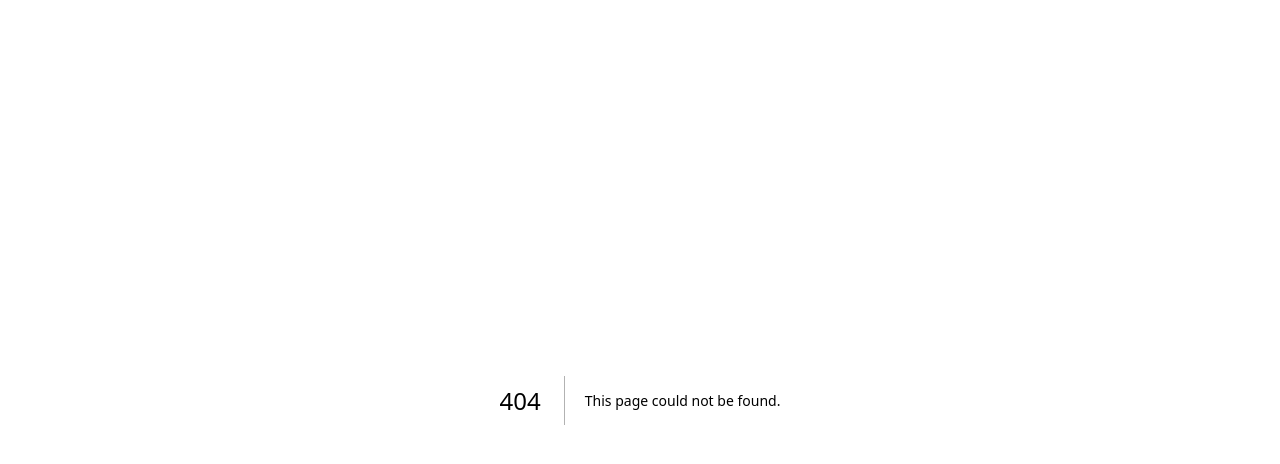
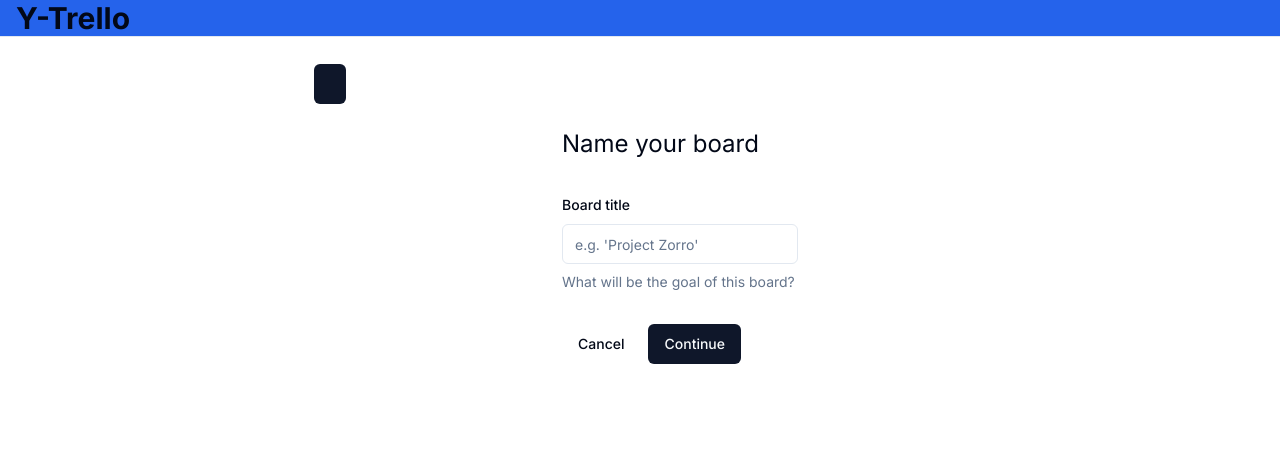
Before and after one commit to LaBisquerie/trello-clone, a Next.js app: page /board/create in a window 1280 px wide. Before the commit this address had no page. Shown: the top 464 px of the page. Built offline with nearby package versions, Linux system fonts and the light colour scheme.

Commit message:
Add board page

```diff
--- /dev/null
+++ b/app/(dashboard)/(routes)/board/[boardId]/page.tsx
@@ -0,0 +1,7 @@
+const BoardIdPage = async ({ params } : {params: { boardId: string }}) => {
+  return (
+    <p>board id : {params.boardId}</p>
+  )
+}
+
+export default BoardIdPage;
--- /dev/null
+++ b/app/(dashboard)/(routes)/board/create/page.tsx
@@ -0,0 +1,71 @@
+"use client";
+
+import * as z from "zod";
+import axios from "axios";
+import { zodResolver } from "@hookform/resolvers/zod";
+import { useForm } from "react-hook-form";
+import { useRouter } from "next/navigation";
+
+import { Form, FormControl, FormDescription, FormField, FormItem, FormLabel, FormMessage } from "@/components/ui/form";
+import { Button } from "@/components/ui/button";
+import { Input } from "@/components/ui/input";
+import Link from "next/link";
+import toast from "react-hot-toast";
+
+const formSchema = z.object({
+  title: z.string().min(1, {
+    message: "Title is required",
+  }),
+});
+
+const CreatePage = () => {
+  const router = useRouter();
+  const form = useForm<z.infer<typeof formSchema>>({
+    resolver: zodResolver(formSchema),
+    defaultValues: {
+      title: ""
+    },
+  });
+
+  const { isSubmitting, isValid } = form.formState;
+
+  const onSubmit = async (values: z.infer<typeof formSchema>) => {
+    try {
+      const response = await axios.post('/api/board', values);
+      router.push(`/board/${response.data.id}`);
+      toast.success("Board created");
+    } catch {
+      toast.error("Something went wrong");
+    }
+  }
+
+  return (
+    <div className="max-w-5xl mx-auto flex md:items-center md:justify-center h-full p-6">
+      <div>
+        <h1 className="text-2xl">Name your board</h1>
+        <Form {...form}>
+          <form onSubmit={form.handleSubmit(onSubmit)} className="space-y-8 mt-8">
+            <FormField control={form.control} name="title" render={({ field }) => (
+              <FormItem>
+                <FormLabel>Board title</FormLabel>
+                <FormControl>
+                  <Input disabled={isSubmitting} placeholder="e.g. 'Project Zorro'" {...field} />
+                </FormControl>
+                <FormDescription>What will be the goal of this board?</FormDescription>
+                <FormMessage />
+              </FormItem>
+            )} />
+            <div className="flex items-center gap-x-2">
+              <Link href="/">
+                <Button type="button" variant="ghost">Cancel</Button>
+              </Link>
+              <Button type="submit" disabled={!isValid && isSubmitting}>Continue</Button>
+            </div>
+          </form>
+        </Form>
+      </div>
+    </div>
+  )
+}
+
+export default CreatePage
--- a/app/(dashboard)/(routes)/page.tsx
+++ b/app/(dashboard)/(routes)/page.tsx
@@ -1,8 +1,20 @@
-import Image from 'next/image'
+import { Button } from '@/components/ui/button';
+import { UserButton, auth } from '@clerk/nextjs'
+import Link from 'next/link';
 
 export default function Home() {
+  const { userId } = auth();
+
   return (
     <main className="flex min-h-screen flex-col items-center justify-between p-24">
+      {userId && (
+        <>
+          <Link href="/board/create">
+            <Button>New board</Button>
+          </Link>
+
+        </>
+      )}
     </main>
   )
 }
--- a/app/(dashboard)/layout.tsx
+++ b/app/(dashboard)/layout.tsx
@@ -7,7 +7,7 @@
   children: React.ReactNode;
 }) => {
   return (
-    <div className="h-full text-slate-50">
+    <div className="h-full">
       <Navbar />
       <main className="md:pl-20 pt-16 h-full">
         <div className="">
--- /dev/null
+++ b/components/ui/form.tsx
@@ -0,0 +1,176 @@
+import * as React from "react"
+import * as LabelPrimitive from "@radix-ui/react-label"
+import { Slot } from "@radix-ui/react-slot"
+import {
+  Controller,
+  ControllerProps,
+  FieldPath,
+  FieldValues,
+  FormProvider,
+  useFormContext,
+} from "react-hook-form"
+
+import { cn } from "@/lib/utils"
+import { Label } from "@/components/ui/label"
+
+const Form = FormProvider
+
+type FormFieldContextValue<
+  TFieldValues extends FieldValues = FieldValues,
+  TName extends FieldPath<TFieldValues> = FieldPath<TFieldValues>
+> = {
+  name: TName
+}
+
+const FormFieldContext = React.createContext<FormFieldContextValue>(
+  {} as FormFieldContextValue
+)
+
+const FormField = <
+  TFieldValues extends FieldValues = FieldValues,
+  TName extends FieldPath<TFieldValues> = FieldPath<TFieldValues>
+>({
+  ...props
+}: ControllerProps<TFieldValues, TName>) => {
+  return (
+    <FormFieldContext.Provider value={{ name: props.name }}>
+      <Controller {...props} />
+    </FormFieldContext.Provider>
+  )
+}
+
+const useFormField = () => {
+  const fieldContext = React.useContext(FormFieldContext)
+  const itemContext = React.useContext(FormItemContext)
+  const { getFieldState, formState } = useFormContext()
+
+  const fieldState = getFieldState(fieldContext.name, formState)
+
+  if (!fieldContext) {
+    throw new Error("useFormField should be used within <FormField>")
+  }
+
+  const { id } = itemContext
+
+  return {
+    id,
+    name: fieldContext.name,
+    formItemId: `${id}-form-item`,
+    formDescriptionId: `${id}-form-item-description`,
+    formMessageId: `${id}-form-item-message`,
+    ...fieldState,
+  }
+}
+
+type FormItemContextValue = {
+  id: string
+}
+
+const FormItemContext = React.createContext<FormItemContextValue>(
+  {} as FormItemContextValue
+)
+
+const FormItem = React.forwardRef<
+  HTMLDivElement,
+  React.HTMLAttributes<HTMLDivElement>
+>(({ className, ...props }, ref) => {
+  const id = React.useId()
+
+  return (
+    <FormItemContext.Provider value={{ id }}>
+      <div ref={ref} className={cn("space-y-2", className)} {...props} />
+    </FormItemContext.Provider>
+  )
+})
+FormItem.displayName = "FormItem"
+
+const FormLabel = React.forwardRef<
+  React.ElementRef<typeof LabelPrimitive.Root>,
+  React.ComponentPropsWithoutRef<typeof LabelPrimitive.Root>
+>(({ className, ...props }, ref) => {
+  const { error, formItemId } = useFormField()
+
+  return (
+    <Label
+      ref={ref}
+      className={cn(error && "text-destructive", className)}
+      htmlFor={formItemId}
+      {...props}
+    />
+  )
+})
+FormLabel.displayName = "FormLabel"
+
+const FormControl = React.forwardRef<
+  React.ElementRef<typeof Slot>,
+  React.ComponentPropsWithoutRef<typeof Slot>
+>(({ ...props }, ref) => {
+  const { error, formItemId, formDescriptionId, formMessageId } = useFormField()
+
+  return (
+    <Slot
+      ref={ref}
+      id={formItemId}
+      aria-describedby={
+        !error
+          ? `${formDescriptionId}`
+          : `${formDescriptionId} ${formMessageId}`
+      }
+      aria-invalid={!!error}
+      {...props}
+    />
+  )
+})
+FormControl.displayName = "FormControl"
+
+const FormDescription = React.forwardRef<
+  HTMLParagraphElement,
+  React.HTMLAttributes<HTMLParagraphElement>
+>(({ className, ...props }, ref) => {
+  const { formDescriptionId } = useFormField()
+
+  return (
+    <p
+      ref={ref}
+      id={formDescriptionId}
+      className={cn("text-sm text-muted-foreground", className)}
+      {...props}
+    />
+  )
+})
+FormDescription.displayName = "FormDescription"
+
+const FormMessage = React.forwardRef<
+  HTMLParagraphElement,
+  React.HTMLAttributes<HTMLParagraphElement>
+>(({ className, children, ...props }, ref) => {
+  const { error, formMessageId } = useFormField()
+  const body = error ? String(error?.message) : children
+
+  if (!body) {
+    return null
+  }
+
+  return (
+    <p
+      ref={ref}
+      id={formMessageId}
+      className={cn("text-sm font-medium text-destructive", className)}
+      {...props}
+    >
+      {body}
+    </p>
+  )
+})
+FormMessage.displayName = "FormMessage"
+
+export {
+  useFormField,
+  Form,
+  FormItem,
+  FormLabel,
+  FormControl,
+  FormDescription,
+  FormMessage,
+  FormField,
+}
--- /dev/null
+++ b/components/ui/input.tsx
@@ -0,0 +1,25 @@
+import * as React from "react"
+
+import { cn } from "@/lib/utils"
+
+export interface InputProps
+  extends React.InputHTMLAttributes<HTMLInputElement> {}
+
+const Input = React.forwardRef<HTMLInputElement, InputProps>(
+  ({ className, type, ...props }, ref) => {
+    return (
+      <input
+        type={type}
+        className={cn(
+          "flex h-10 w-full rounded-md border border-input bg-background px-3 py-2 text-sm ring-offset-background file:border-0 file:bg-transparent file:text-sm file:font-medium placeholder:text-muted-foreground focus-visible:outline-none focus-visible:ring-2 focus-visible:ring-ring focus-visible:ring-offset-2 disabled:cursor-not-allowed disabled:opacity-50",
+          className
+        )}
+        ref={ref}
+        {...props}
+      />
+    )
+  }
+)
+Input.displayName = "Input"
+
+export { Input }
--- /dev/null
+++ b/components/ui/label.tsx
@@ -0,0 +1,26 @@
+"use client"
+
+import * as React from "react"
+import * as LabelPrimitive from "@radix-ui/react-label"
+import { cva, type VariantProps } from "class-variance-authority"
+
+import { cn } from "@/lib/utils"
+
+const labelVariants = cva(
+  "text-sm font-medium leading-none peer-disabled:cursor-not-allowed peer-disabled:opacity-70"
+)
+
+const Label = React.forwardRef<
+  React.ElementRef<typeof LabelPrimitive.Root>,
+  React.ComponentPropsWithoutRef<typeof LabelPrimitive.Root> &
+    VariantProps<typeof labelVariants>
+>(({ className, ...props }, ref) => (
+  <LabelPrimitive.Root
+    ref={ref}
+    className={cn(labelVariants(), className)}
+    {...props}
+  />
+))
+Label.displayName = LabelPrimitive.Root.displayName
+
+export { Label }
```
Also changed, not shown: package.json (+6 -1 lines), 1 other file (tests, documents, lock files or other folders).
